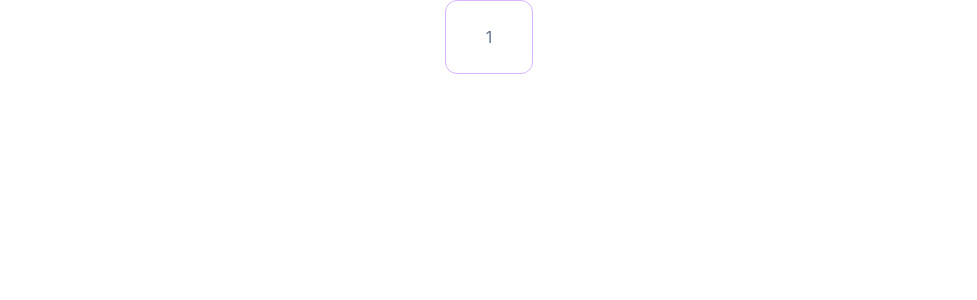
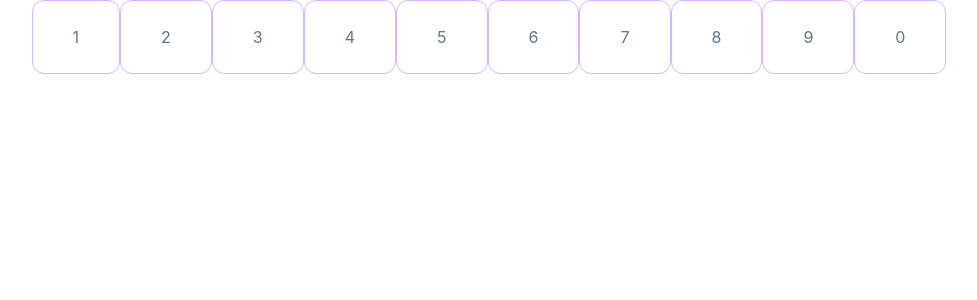
Before and after one commit to lintu22/calculator-react-app, a React (Create React App) app: page / in a window 1280 px wide. Shown: the top 300 px of the page, without its empty margins (151-1128 px from the left). Built offline with nearby package versions, Linux system fonts and the light colour scheme.

Commit message:
change button functionality

```diff
--- a/src/components/Button/Button.js
+++ b/src/components/Button/Button.js
@@ -7,10 +7,11 @@ class Button extends React.Component {
 
     render () {
         return (
-            <button className="px-10 py-6 text-slate-500 rounded-xl border border-width-2 border-purple-300"
-            onClick={() => this.props.onClick(this.props.value)}
+            <button
+            className="px-10 py-6 text-slate-500 rounded-xl border border-width-2 border-purple-300"
+            onClick={() => this.props.onClick(this.props.number)}
             >
-                {this.props.value}
+                {this.props.number}
             </button>
         )
     }
--- a/src/components/Calculator/Calculator.js
+++ b/src/components/Calculator/Calculator.js
@@ -6,15 +6,53 @@ class Calculator extends React.Component {
         super(props);
 
         this.state = {
-            data: [],
+            input: [],
         }
+
     }
+
     render () {
         return(
             <div>
                 <Button
-                    value='1'
-                    onClick={(value) => this.state.data.push(value)}
+                    number={1}
+                    onClick={(number) => this.state.input.push(number)}
+                />
+                <Button
+                    number={2}
+                    onClick={(number) => this.state.input.push(number)}
+                />
+                <Button
+                    number={3}
+                    onClick={(number) => this.state.input.push(number)}
+                />
+                <Button
+                    number={4}
+                    onClick={(number) => this.state.input.push(number)}
+                />
+                <Button
+                    number={5}
+                    onClick={(number) => this.state.input.push(number)}
+                />
+                <Button
+                    number={6}
+                    onClick={(number) => this.state.input.push(number)}
+                />
+                <Button
+                    number={7}
+                    onClick={(number) => this.state.input.push(number)}
+                />
+                <Button
+                    number={8}
+                    onClick={(number) => this.state.input.push(number)}
+                />
+                <Button
+                    number={9}
+                    onClick={(number) => this.state.input.push(number)}
+                />
+                <Button
+                    number={0}
+                    onClick={(number) => this.state.input.push(number)}
                 />
             </div>
         );
```
